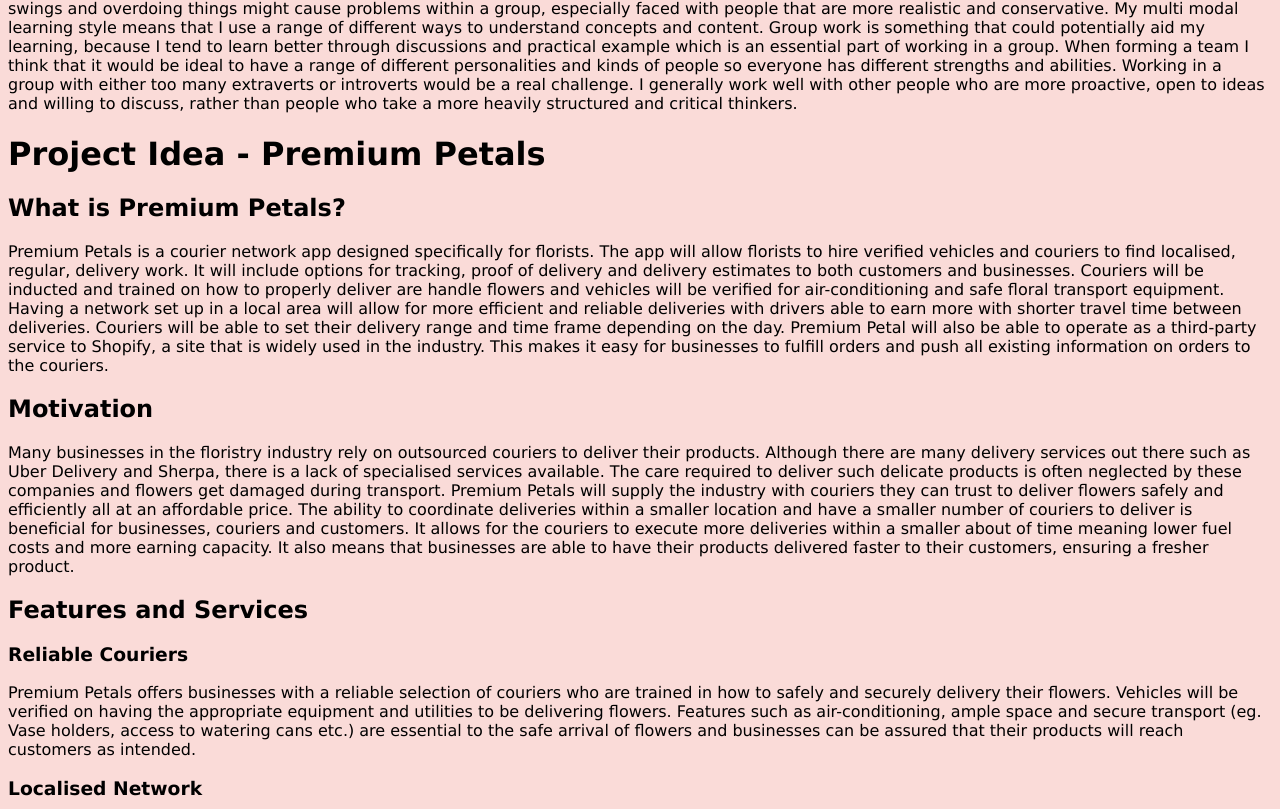
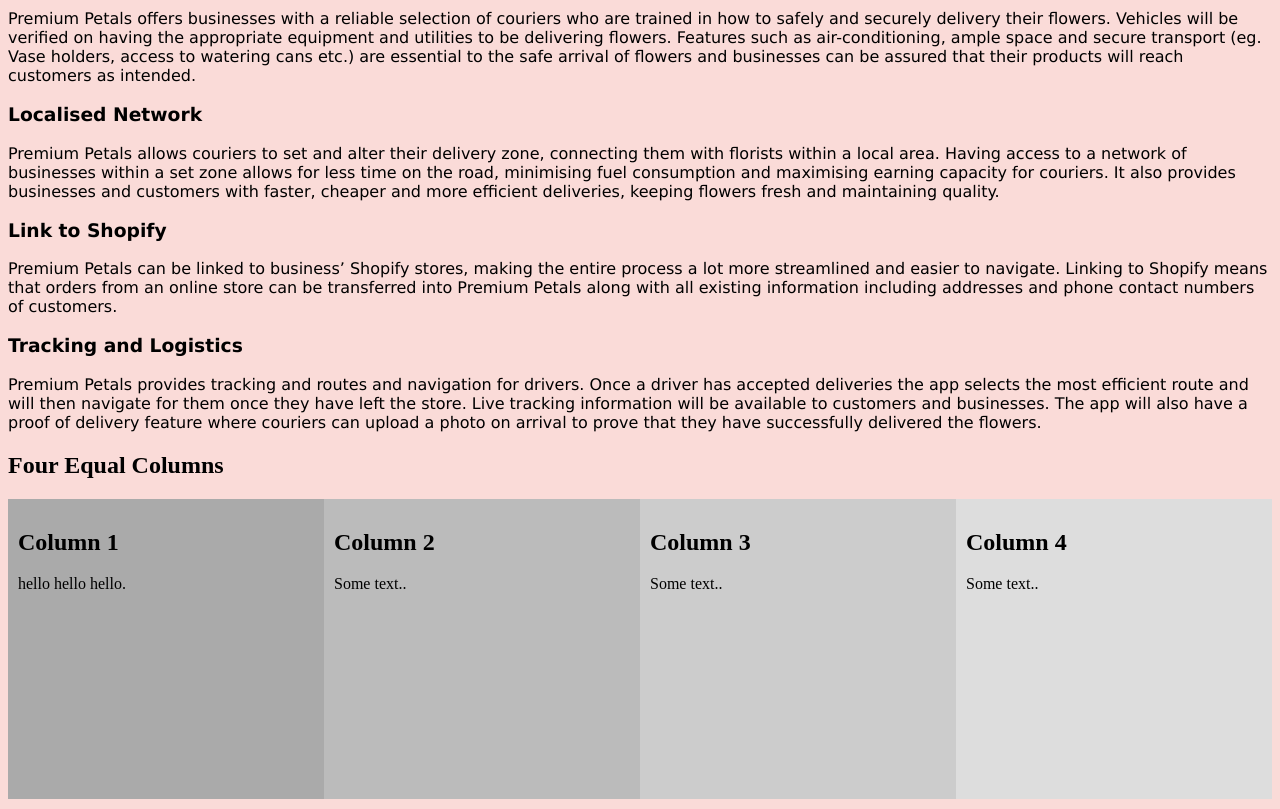
Before and after one commit to reneelee-rmit/reneelee-rmit.github.io, a plain HTML site: page index.html in a window 1280 px wide. Shown: the part 2311-3120 px from the top of the page. Drawn offline with Linux system fonts and the light colour scheme.

Commit message:
testing columns

```diff
--- a/index.html
+++ b/index.html
@@ -51,7 +51,7 @@
     <a style="font-family:verdana"
         href="https://www.seek.com.au/job/51754815?type=standout#searchRequestToken=ca713fd7-45b0-4f75-a334-aec694df2112">APPLICATION
         SUPPORT SPECIALIST Job in Melbourne - SEEK</a>
-    <p> style="font-family:verdana"This advertised position is seeking a friendly and approachable person with expertise in operating, managing and
+    <p> </style>= "font-family:verdana">  This advertised position is seeking a friendly and approachable person with expertise in operating, managing and
         overseeing the various systems and programs that are used within the school. This job is particularly appealing
         to me as it combines IT with heavily people-based work. I enjoy helping people and collaborating so I think that
         it would be perfect for me. The fact that the position is in a school rather than a more corporate style
@@ -63,31 +63,7 @@
         specialising in the Business Administration would provide me with the perfect skills for this position because
         it would equip me with management, business and IT skills. </p>
 
-        <!-- The grid: four columns -->
-<div class="row">
-    <div class="column">
-      <img src="Myers-Briggs.PNG" alt="Myers-Briggs" onclick="myFunction(this);">
-    </div>
-    <div class="column">
-      <img src="VARK.PNG" alt="VARK" onclick="myFunction(this);">
-    </div>
-    <div class="column">
-      <img src="Five Personalities.PNG" alt="Five Personalities" onclick="myFunction(this);">
-    </div>
 
-  </div>
-
-  <!-- The expanding image container -->
-  <div class="container">
-    <!-- Close the image -->
-    <span onclick="this.parentElement.style.display='none'" class="closebtn">&times;</span>
-
-    <!-- Expanded image -->
-    <img id="expandedImg" style="width:100%">
-
-    <!-- Image text -->
-    <div id="imgtext"></div>
-  </div>
 
     <h2 style="font-family:verdana">Personal Profile </h2>
     <img src="Myers-Briggs.PNG" width="510" height="270">
@@ -171,6 +147,52 @@
         feature where couriers can upload a photo on arrival to prove that they have successfully delivered the flowers.
     </p>
 
+    <meta name="viewport" content="width=device-width, initial-scale=1">
+<style>
+* {
+  box-sizing: border-box;
+}
+
+/* Create four equal columns that floats next to each other */
+.column {
+  float: left;
+  width: 25%;
+  padding: 10px;
+  height: 300px; /* Should be removed. Only for demonstration */
+}
+
+/* Clear floats after the columns */
+.row:after {
+  content: "";
+  display: table;
+  clear: both;
+}
+</style>
+</head>
+<body>
+
+<h2>Four Equal Columns</h2>
+
+<div class="row">
+  <div class="column" style="background-color:#aaa;">
+    <h2>Column 1</h2>
+    <p>hello hello hello.</p>
+  </div>
+  <div class="column" style="background-color:#bbb;">
+    <h2>Column 2</h2>
+    <p>Some text..</p>
+  </div>
+  <div class="column" style="background-color:#ccc;">
+    <h2>Column 3</h2>
+    <p>Some text..</p>
+  </div>
+  <div class="column" style="background-color:#ddd;">
+    <h2>Column 4</h2>
+    <p>Some text..</p>
+  </div>
+</div>
+
+
     <footer>
         <p>Author: Renee Lee <br>
         <a href="s3908220@student.rmit.edu.au">s3908220@student.rmit.edu.au </a></p>
```
